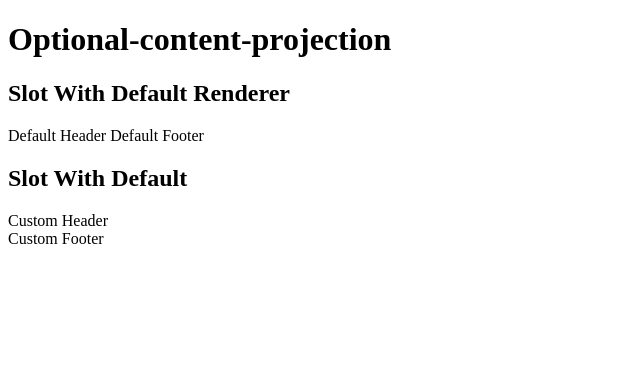
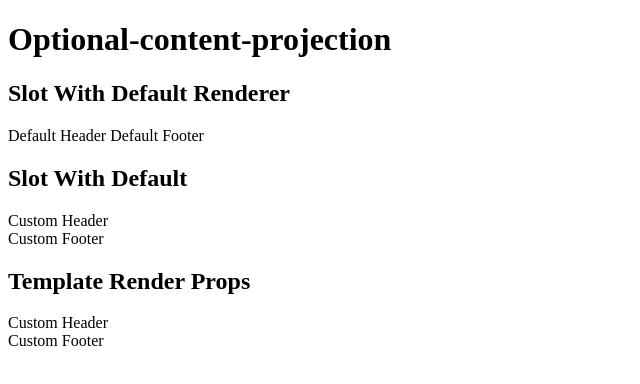
Before and after one commit to remshams/optional-content-projection, an Angular app: page / in a window 1280 px wide. Shown: the top 384 px of the page, without its empty margins (0-640 px from the left). Built offline with nearby package versions, Linux system fonts and the light colour scheme.

Commit message:
* adds template based render-prop version

```diff
--- a/src/app/component.html
+++ b/src/app/component.html
@@ -8,3 +8,8 @@
   <div appSlot slot="header">Custom Header</div>
   <div appSlot slot="footer">Custom Footer</div>
 </app-slot-with-default>
+
+<app-template-render-props [customTemplates]="{ 'header': header, 'footer': footer }"></app-template-render-props>
+
+<ng-template #header><div>Custom Header</div></ng-template>
+<ng-template #footer><div>Custom Footer</div></ng-template>
--- /dev/null
+++ b/src/app/ng-template/render-props/components/component.html
@@ -0,0 +1,7 @@
+<h2>Template Render Props</h2>
+
+<ng-container *ngTemplateOutlet="getTemplate('header') ? getTemplate('header') : defaultHeader"></ng-container>
+<ng-container *ngTemplateOutlet="getTemplate('footer') ? getTemplate('footer') : defaultFooter"></ng-container>
+
+<ng-template #defaultHeader> Default Header </ng-template>
+<ng-template #defaultFooter> Default Footer </ng-template>
--- /dev/null
+++ b/src/app/ng-template/render-props/components/component.ts
@@ -0,0 +1,16 @@
+import { ChangeDetectionStrategy, Component, Input, TemplateRef } from '@angular/core';
+import { RenderTemplates, TemplateTypes } from '../model';
+
+@Component({
+  selector: 'app-template-render-props',
+  templateUrl: './component.html',
+  styleUrls: ['./component.css'],
+  changeDetection: ChangeDetectionStrategy.OnPush
+})
+export class TemplateRenderPropsComponent {
+  @Input() customTemplates: Partial<RenderTemplates> = {};
+
+  getTemplate(key: TemplateTypes): TemplateRef<{}> | null {
+    return this.customTemplates[key] ?? null;
+  }
+}
--- /dev/null
+++ b/src/app/ng-template/render-props/model.ts
@@ -0,0 +1,5 @@
+import { TemplateRef } from '@angular/core';
+
+export type TemplateTypes = 'header' | 'footer';
+
+export type RenderTemplates = Record<TemplateTypes, TemplateRef<{}>>;
```
Also changed, not shown: src/app/module.ts (+8 -1 lines), src/app/ng-template/render-props/module.ts (added, +10 -0 lines), src/app/ng-template/render-props/components/component.css (added).
